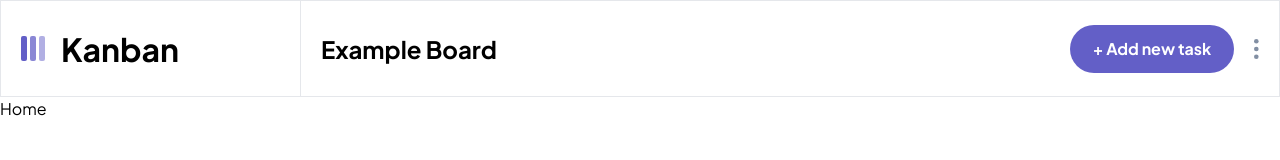
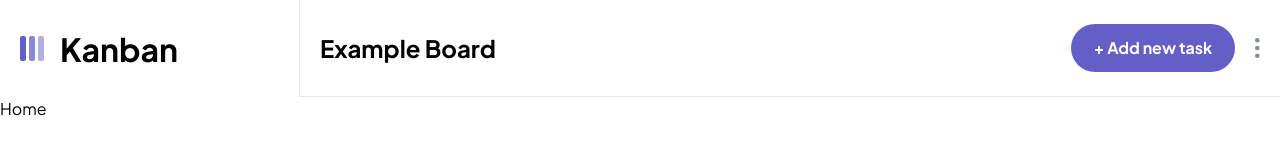
Before and after one commit to sandro21-glitch/kanban-task-management-app, a React (Vite) app: page / in a window 1280 px wide. Shown: the top 160 px of the page. Built offline with nearby package versions, Linux system fonts and the light colour scheme.

Commit message:
feat: create Navbar component

```diff
--- a/src/ui/Navbar.tsx
+++ b/src/ui/Navbar.tsx
@@ -4,18 +4,20 @@ import logo from "/assets/logo.svg";
 
 const Navbar = () => {
   return (
-    <nav className="h-[97px] w-full flex items-center justify-between border">
+    <nav className="h-[97px] w-full flex items-center justify-between">
       <div className="flex items-center gap-4 min-w-[300px] border-r h-full">
         <img src={logo} alt="" className="ml-5" />
         <h1 className="font-bold text-[2rem]">Kanban</h1>
       </div>
-      <ul className="flex items-center justify-between w-full mx-5">
+      <div className="w-full h-full border-b flex items-center">
+        <ul className="flex items-center justify-between w-full mx-5 ">
           <li className="text-[1.5rem] font-bold">Example Board</li>
           <li className="flex items-center gap-5">
             <AddNewTaskBtn />
             <BoardControls />
           </li>
         </ul>
+      </div>
     </nav>
   );
 };
```
Lines whose indentation alone changed are shown as unchanged.
